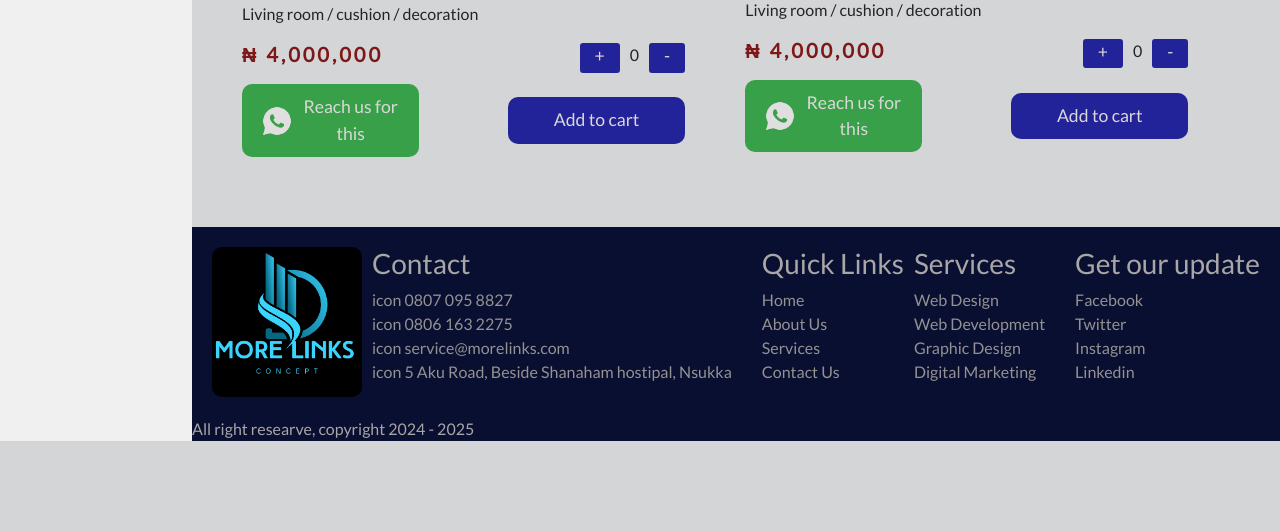
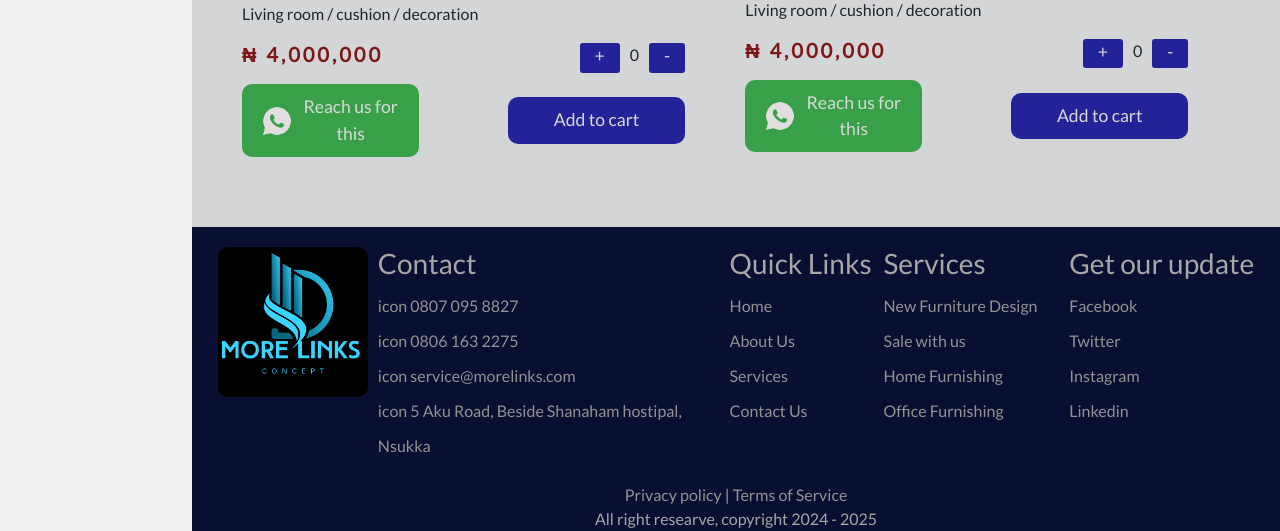
Before and after one commit to Ikendu/morelinksSales, a PHP site: page / in a window 1280 px wide. Shown: the part 2620-3151 px from the top of the page. Before the commit the page ends 3061 px from the top, so only its background shows below. Run offline with PHP 8.4, Linux system fonts and the light colour scheme; some web fonts are replaced.

Commit message:
footer component

```diff
--- a/footer.css
+++ b/footer.css
@@ -9,13 +9,18 @@ footer {
 }
 .footercontent {
   display: flex;
-  justify-content: space-between;
+  justify-content: space-around;
   padding: 20px;
+  line-height: 35px;
+}
+.footercontent a:hover {
+  color: aliceblue;
 }
 .footercontent0 {
   display: flex;
   gap: 10px;
   justify-content: space-between;
+  max-width: 500px;
 }
 .footercontent0 img {
   width: 150px;
@@ -33,3 +38,7 @@ a {
   color: #949292;
   text-decoration: none;
 }
+
+.footer {
+  text-align: center;
+}
--- a/footer/footer.html
+++ b/footer/footer.html
@@ -12,7 +12,9 @@
         <div class="footercontent">
           <div class="footercontent0">
             <div class="footerlogo">
-              <img src="utilities/icons/logoImage.png" alt="logo" class="footerlogo" />
+              <a href="/"
+                ><img src="utilities/icons/logoImage.png" alt="logo" class="footerlogo"
+              /></a>
             </div>
             <div>
               <h3>Contact</h3>
@@ -45,10 +47,10 @@
           <div class="footercontent2">
             <h3>Services</h3>
             <ul>
-              <li><a href="#">Web Design</a></li>
-              <li><a href="#">Web Development</a></li>
-              <li><a href="#">Graphic Design</a></li>
-              <li><a href="#">Digital Marketing</a></li>
+              <li><a href="#">New Furniture Design</a></li>
+              <li><a href="#">Sale with us</a></li>
+              <li><a href="#">Home Furnishing</a></li>
+              <li><a href="#">Office Furnishing</a></li>
             </ul>
           </div>
           <div class="footercontent3">
@@ -62,7 +64,10 @@
           </div>
         </div>
       </div>
-      <div class="footer">All right researve, copyright 2024 - <span id="date"></span></div>
+      <div class="footer">
+        <div><a href="">Privacy policy</a> | <a href="">Terms of Service</a></div>
+        <div>All right researve, copyright 2024 - <span id="date"></span></div>
+      </div>
     </footer>
   </body>
 </html>
```
